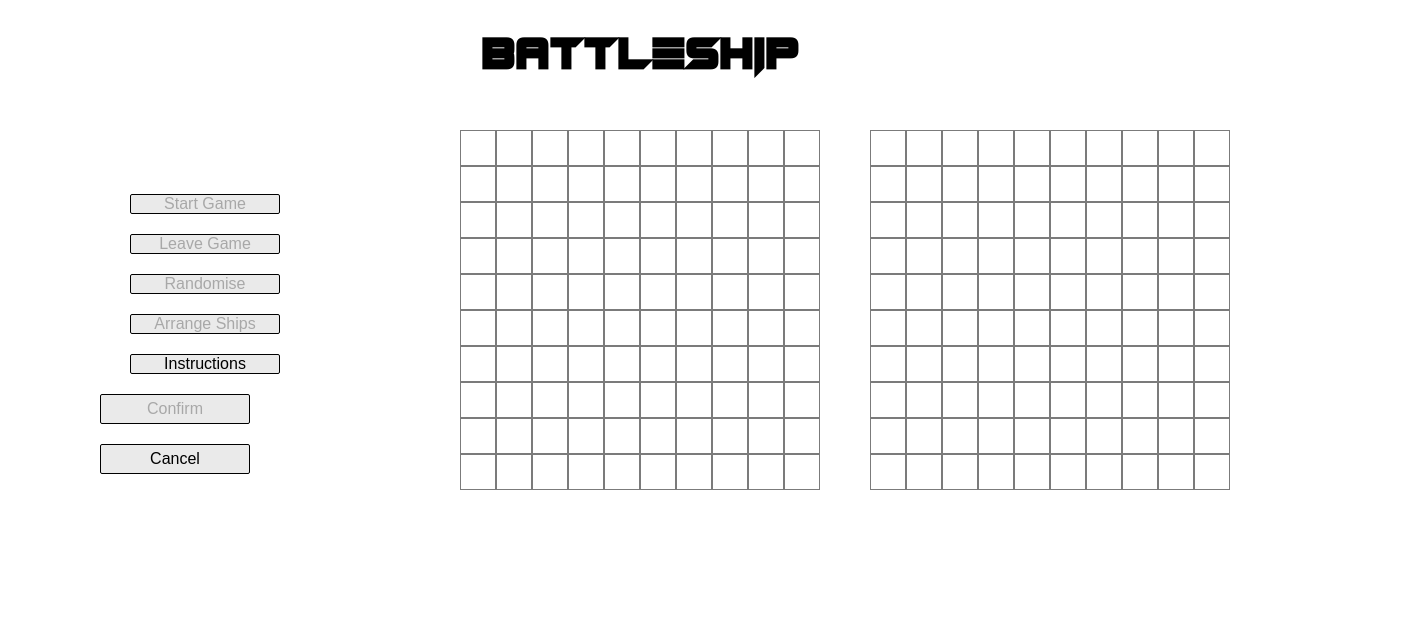
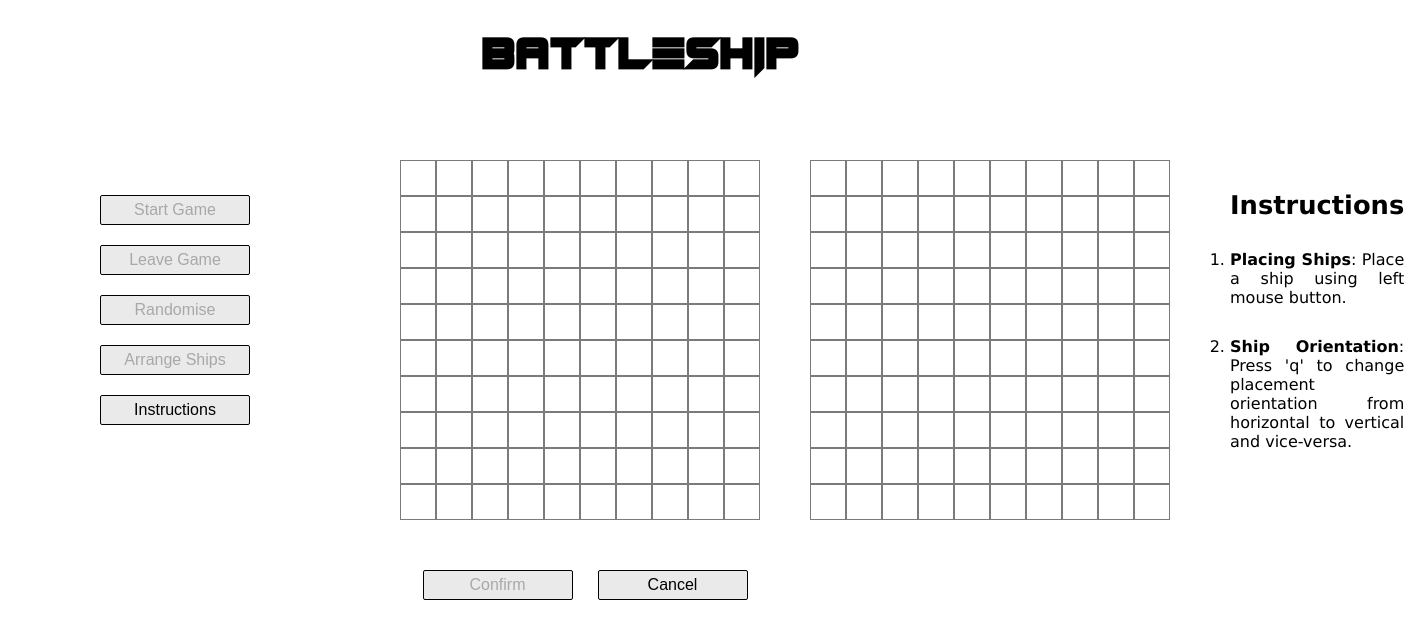
Before and after one commit to ShreyasKR8/battleship, a website built with webpack: page src/index.html in a window 1280 px wide. Both pictures are taken after a click on the button "Arrange Ships". Shown: the whole page, 1404 px wide, since content can reach past the window. Built offline with nearby package versions, Linux system fonts and the light colour scheme.

Commit message:
add place ships instructions

```diff
--- a/src/index.html
+++ b/src/index.html
@@ -29,7 +29,15 @@
                 <p class='player-one-instruction hidden'>Attack!</p>
             </article>
         </section>
-        <article class='game-instructions'></article>
+        <article class='placement-instructions-section' hidden>
+            <header>
+                <h3>Instructions</h3>
+            </header>
+            <ul class='placement-instructions-list'>
+                <li><b>Placing Ships</b>: Place a ship using left mouse button.</li>
+                <li><b>Ship Orientation</b>: Press 'q' to change placement orientation from horizontal to vertical and vice-versa.</li>
+            </ul>
+        </article>
     </section>
     <section class='results'>
         <h3 class='winner-results'></h3>
--- a/src/modules/display.js
+++ b/src/modules/display.js
@@ -7,10 +7,11 @@
 const playerOneGrid = document.querySelector(`.player-one-gameboard`);
 const playerTwoGrid = document.querySelector(`.player-two-gameboard`);
 
-const gameCtrlButtonSection = document.querySelector('.game-ctrl-section');
+// const gameCtrlButtonSection = document.querySelector('.game-ctrl-section');
 const showInstructionsBtn = document.querySelector('.instructions-btn');
 const instructionsDialog = document.querySelector('.game-instructions-dialog');
 const hideInstructionsBtn = document.querySelector('.close-dialog-btn');
+const placeInstructionSection = document.querySelector('.placement-instructions-section');
 
 const playerOneGridCells = Array.from({ length: 10 }, () => Array(10).fill(null));
 let lastChosenCells = [];
@@ -249,14 +250,16 @@
     cancelBtn.addEventListener('click', cancelShipsPlacement);
 
     const placementBtnsDiv = document.createElement('div');
-    placementBtnsDiv.classList.add('placement-ctrl-btns');
+    placementBtnsDiv.classList.add('placement-ctrl-section');
 
     placementBtnsDiv.appendChild(confirmBtn);
     placementBtnsDiv.appendChild(cancelBtn);
 
-    gameCtrlButtonSection.appendChild(placementBtnsDiv);
+    document.body.appendChild(placementBtnsDiv);
 
     document.addEventListener('keydown', handleKeyPress);
+
+    placeInstructionSection.hidden = false;
 }
 
 function handleKeyPress(e) {
@@ -274,7 +277,7 @@
 
 function confirmShipsPlacement(e) {
     const confirmBtn = e.currentTarget;
-    gameCtrlButtonSection.removeChild(confirmBtn.parentElement);
+    document.body.removeChild(confirmBtn.parentElement);
     changeCtrlBtnsState();
     document.removeEventListener('keydown', handleKeyPress);
 
@@ -284,12 +287,15 @@
         cell.removeEventListener('click', handlePlaceShip);
         cell.removeEventListener('mouseover', showShipPlacement);
     });
+
+    placeInstructionSection.hidden = true;
 }
 
 function cancelShipsPlacement(e) {
     const cancelBtn = e.currentTarget;
     reInitialiseGame();
-    gameCtrlButtonSection.removeChild(cancelBtn.parentElement); //remove placementBtnsDiv
+    document.body.removeChild(cancelBtn.parentElement); //remove placementBtnsDiv
+    placeInstructionSection.hidden = true;
 }
 
 function handlePlaceShip(e) {
--- a/src/style.css
+++ b/src/style.css
@@ -20,7 +20,7 @@
 header {
     font-size: 22px;
     width: fit-content;
-    margin: 30px auto 0;
+    margin: 30px auto 30px;
 }
 
 header h1 {
@@ -31,6 +31,7 @@
 .main-section {
     display: flex;
     /* flex-direction: ; */
+    height: 450px;
 }
 
 .game-ctrl-section {
@@ -96,6 +97,27 @@
     background-color: #ccc;
 }
 
+.placement-instructions-section {
+    margin: 50px 30px 50px 10px;
+}
+
+.placement-instructions-list {
+    /* margin: 50px 20px; */
+    list-style: decimal;
+}
+
+.placement-instructions-list > li {
+    margin: 30px 0;
+    text-align: justify;
+}
+
+.placement-ctrl-section {
+    width: 350px;
+    margin: 0 0 0 410px;
+    display: flex;
+    justify-content: space-between;
+}
+
 .results {
     width: fit-content;
     margin: 0 auto;
```
Also changed, not shown: dist/bundle.js, dist/index.html.
